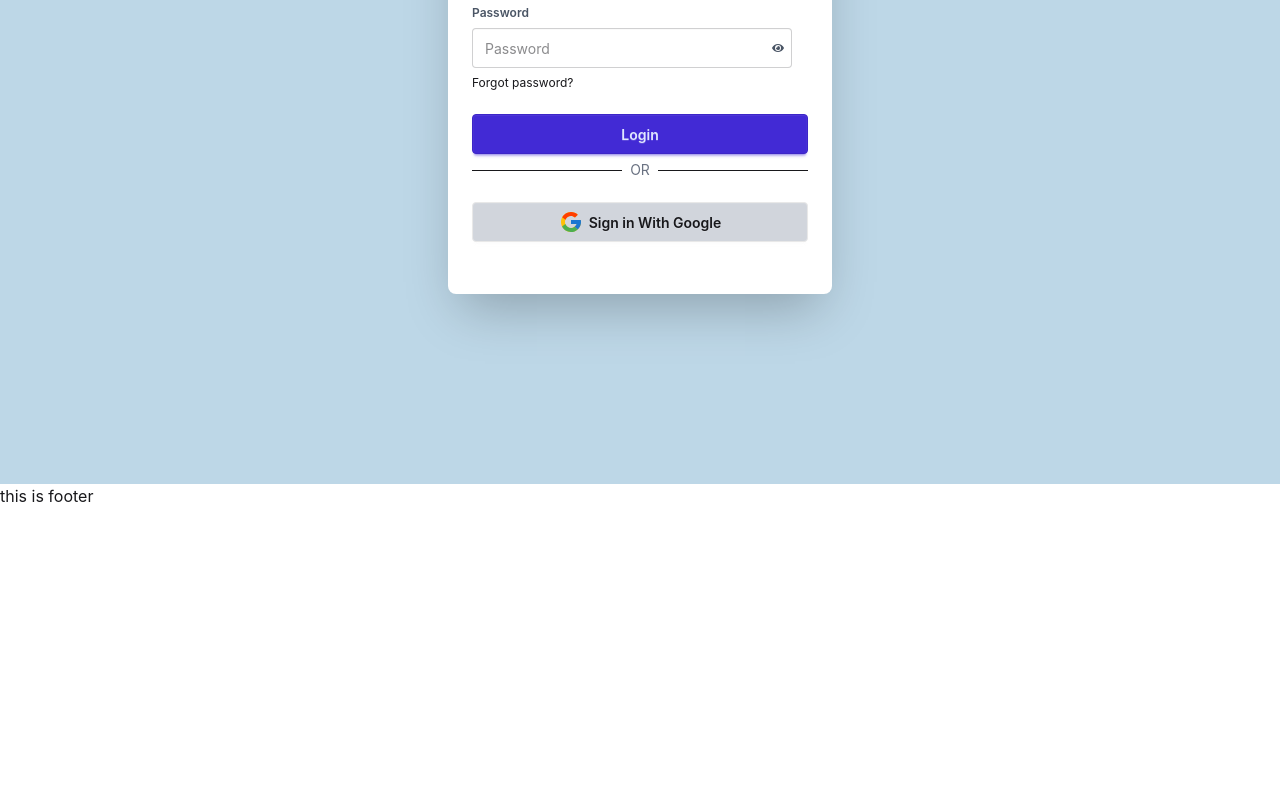
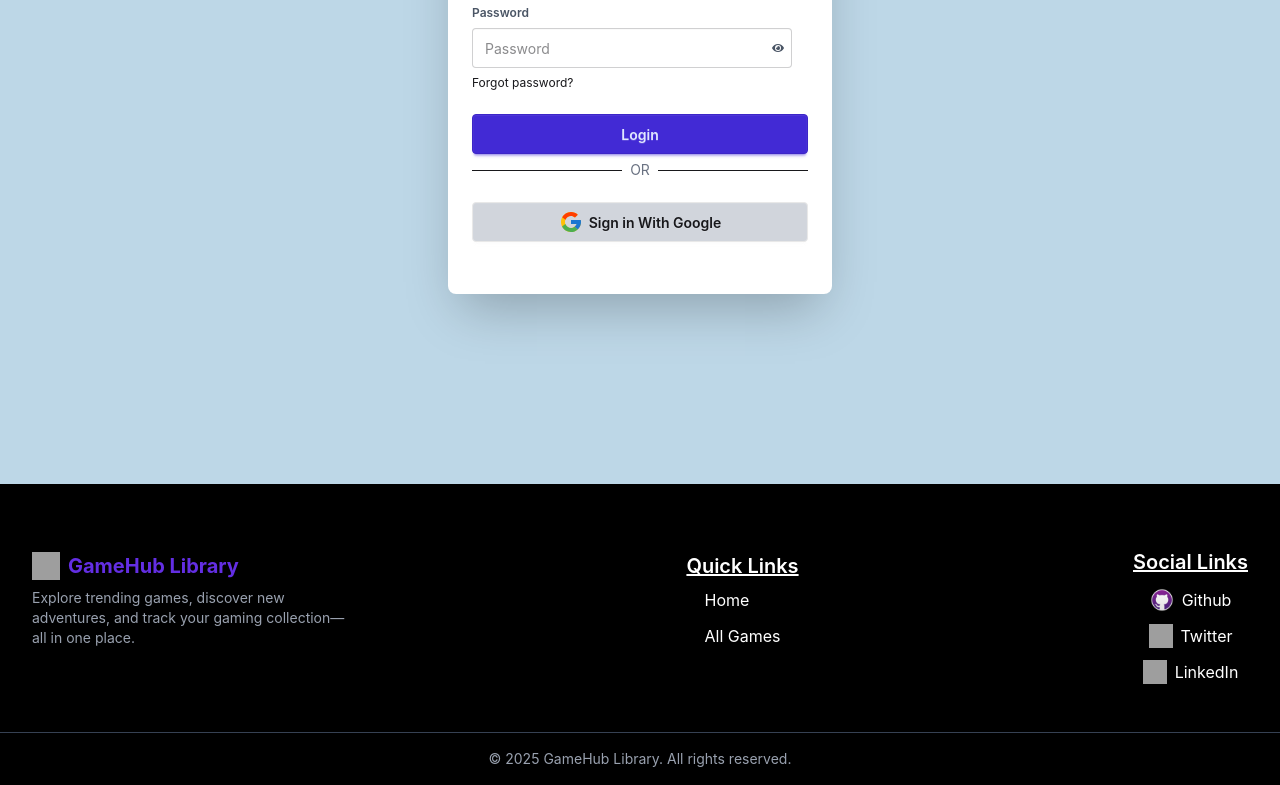
Before and after one commit to Shefaul-22/gamehub-library, a React (Vite) app: page /login in a window 1280 px wide. Shown: the part 404-1189 px from the top of the page. Before the commit the page ends 912 px from the top, so only its background shows below. Built offline with nearby package versions, Linux system fonts and the light colour scheme; no server answers; grey boxes are pictures that could not be loaded.

Commit message:
Footer added

```diff
--- a/index.html
+++ b/index.html
@@ -2,7 +2,7 @@
 <html lang="en">
   <head>
     <meta charset="UTF-8" />
-    <link rel="icon" type="image/svg+xml" href="/vite.svg" />
+    <link rel="icon" type="png" href="https://i.ibb.co.com/WN1Jrg3N/image.png" />
     <meta name="viewport" content="width=device-width, initial-scale=1.0" />
     <title>gamehub-library</title>
   </head>
--- a/src/components/Footer/Footer.jsx
+++ b/src/components/Footer/Footer.jsx
@@ -1,10 +1,56 @@
 import React from 'react';
+import githubIcon from "../../assets/github.png";
 
 const Footer = () => {
     return (
-        <div>
-            this is footer
-        </div>
+        <footer className="bg-black text-white">
+            <div className="max-w-7xl mx-auto px-5 md:px-8 py-8 flex flex-col md:flex-row justify-between items-start md:items-center gap-6 md:gap-10">
+
+
+                <div className='flex flex-col gap-2'>
+                    <div className='flex gap-2 items-center'>
+                        <img src={`https://i.ibb.co.com/WN1Jrg3N/image.png`} alt="GameHub Logo" className="w-7 h-7" />
+                        <h2 className="text-xl font-bold text-[#632EE3]">GameHub Library</h2>
+                    </div>
+
+                    <p className="text-gray-400 text-sm max-w-xs">
+                        Explore trending games, discover new adventures, and track your gaming collection—all in one place.
+                    </p>
+                </div>
+
+                <div className="flex flex-col items-start md:items-center">
+                    <p className='font-semibold text-xl mb-2 text-white underline'>Quick Links</p>
+                    <ul className="flex flex-col gap-2 md:gap-3 text-white">
+                        <li><a href="/" className="hover:text-[#632EE3]">Home</a></li>
+                        <li><a href="/allgames" className="hover:text-[#632EE3]">All Games</a></li>
+
+                    </ul>
+                </div>
+
+
+                <div className="flex flex-col gap-2 md:gap-3 items-start md:items-center mt-8">
+                    <p className='font-semibold text-xl  text-white underline'>Social Links</p>
+                    <a href="https://github.com/Shefaul-22" className='flex items-center gap-2 hover:text-[#632EE3]' target="_blank" rel="noopener noreferrer">
+                        <img className="w-6 h-6" src={githubIcon} alt="GitHub" /> Github
+                    </a>
+
+                    <a href="https://twitter.com/" className='flex items-center gap-2 hover:text-[#632EE3]' target="_blank" rel="noopener noreferrer">
+                        <img className="w-6 h-6" src="https://cdn-icons-png.flaticon.com/512/733/733579.png" alt="Twitter" /> Twitter
+                    </a>
+
+                    <a href="https://linkedin.com/" className='flex items-center gap-2 hover:text-[#632EE3]' target="_blank" rel="noopener noreferrer">
+                        <img className="w-6 h-6" src="https://cdn-icons-png.flaticon.com/512/174/174857.png" alt="LinkedIn" /> LinkedIn
+                    </a>
+                </div>
+            </div>
+
+
+            <div className='border-t border-gray-700 mt-4 py-4'>
+                <p className="text-gray-400 text-sm text-center">
+                    &copy; {new Date().getFullYear()} GameHub Library. All rights reserved.
+                </p>
+            </div>
+        </footer>
     );
 };
 
--- a/src/components/Navbar/Navbar.jsx
+++ b/src/components/Navbar/Navbar.jsx
@@ -78,13 +78,13 @@ const Navbar = () => {
 
 
 
-                        <div className="mr-2">
+                        <div className="mr-2 mt-0">
                             <Link to="/userDetails">
                                 <img
                                     className='w-9 h-9 rounded-full ring ring-primary ring-offset-base-100 ring-offset-2'
 
                                     alt=""
-                                    src={user.photoURL ? user.photoURL : "https://i.ibb.co.com/tT9bR7hV/image.png"}
+                                    src={user.photoURL ? user.photoURL : "https://ibb.co.com/G4qVmKJz"}
                                 />
                             </Link>
                         </div>
--- a/src/components/Pages/UpdateProfile.jsx
+++ b/src/components/Pages/UpdateProfile.jsx
@@ -1,7 +1,7 @@
 import React, { useState, useContext } from "react";
 import { useNavigate } from "react-router";
 import { AuthContext } from "../../provider/AuthProvider";
-import { div } from "framer-motion/client";
+
 
 const UpdateProfile = () => {
 
@@ -30,13 +30,14 @@ const UpdateProfile = () => {
             setTimeout(() => {
                 navigate("/userDetails");
             }, 1200);
-        } catch (err) {
-            setError(err.message);
+        }
+        catch (error) {
+            setError(error.message);
         }
     };
 
     return (
-        <div className="bg-[#bdd7e7]">
+        <div className="bg-[#bdd7e7] py-6 md:py-16">
             <div className="max-w-md mx-auto mt-20 p-6 bg-white rounded-lg shadow-md">
                 <h2 className="text-2xl font-bold mb-6 text-center">Update Profile</h2>
                 <form onSubmit={handleUpdate} className="flex flex-col gap-4">
@@ -58,7 +59,7 @@ const UpdateProfile = () => {
                     />
                     <button
                         type="submit"
-                        className="bg-blue-500 text-white py-2 rounded hover:bg-blue-600 transition"
+                        className="bg-blue-500 text-white py-2 rounded hover:bg-blue-600 transition cursor-pointer"
                     >
                         Update Profile
                     </button>
--- a/src/components/Pages/UserDetails.jsx
+++ b/src/components/Pages/UserDetails.jsx
@@ -17,15 +17,17 @@ const UserDetails = () => {
 
                 <div className="flex flex-col sm:flex-row items-center gap-6 sm:gap-8 mb-6 ">
                     <img
-                        src={user.photoURL || "https://via.placeholder.com/100"}
-                        alt={user.displayName || "User Avatar"}
+                        src={user.photoURL ? user.photoURL : "https://ibb.co.com/G4qVmKJz"}
+                        alt= "User"
                         className="w-24 h-24 sm:w-32 sm:h-32 rounded-full object-cover shadow-md"
                     />
 
                     <div className="text-center sm:text-left">
+
                         <h2 className="text-2xl sm:text-3xl font-bold text-gray-900">
                             {user.displayName || "No Name"}
                         </h2>
+
                         <p className="text-gray-700">{user.email}</p>
                         <p className="text-sm text-gray-600 mt-1">
                             {user.emailVerified ? "Email Verified" : "Email Not Verified"}
@@ -34,15 +36,15 @@ const UserDetails = () => {
                         {/* Update Button */}
                         <button
                             onClick={handleUpdateProfile}
-                            className="mt-4 bg-blue-500 text-white px-4 py-2 rounded hover:bg-blue-600 transition"
-                        >
-                            Update Profile
+                            className="mt-4 bg-blue-500 text-white px-4 py-2 rounded hover:bg-blue-600 transition cursor-pointer"
+                        >Update Profile
                         </button>
                     </div>
                 </div>
 
                 {/* User details grid */}
                 <div className="grid grid-cols-1 sm:grid-cols-2 gap-4">
+
                     <div className="p-4 bg-gray-50 rounded-xl">
                         <h3 className="text-sm font-semibold text-gray-500">UID</h3>
                         <p className="mt-1 text-gray-900 text-sm">{user.uid}</p>
```
Also changed, not shown: src/assets/github.png (added).
